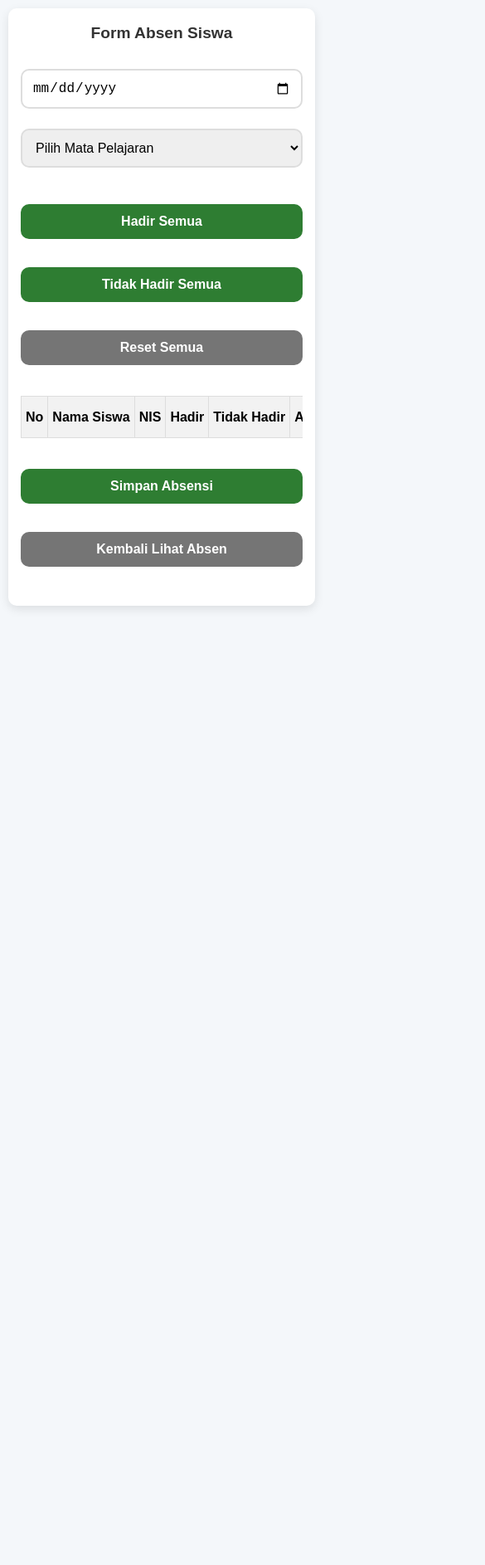
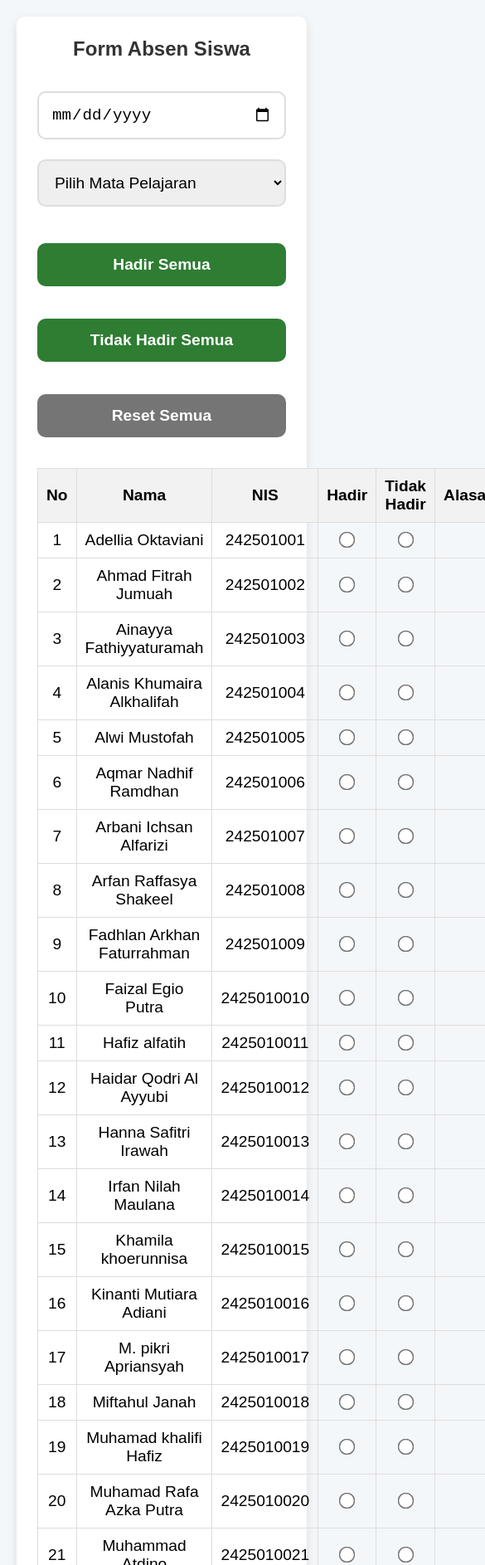
Before and after one commit to FizPoject24/Absensi2, a plain HTML site: page ubah_absen.html in a window 390 px wide. Shown: the top 1886 px of the page at 83% size, 585 px wide, since content can reach past the window. Before the commit the page ends 844 px from the top, so only its background shows below. Drawn offline with Linux system fonts and the light colour scheme.

Commit message:
Update ubah_absen.html

```diff
--- a/ubah_absen.html
+++ b/ubah_absen.html
@@ -2,10 +2,9 @@
 <html lang="id">
 <head>
   <meta charset="UTF-8">
-  <meta name="viewport" content="width=device-width, initial-scale=1.0, maximum-scale=1.0, user-scalable=yes">
+  <meta name="viewport" content="width=device-width, initial-scale=1.0">
   <title>Form Absen Otomatis</title>
   <style>
-    /* Sama seperti gaya CSS sebelumnya */
     :root {
       --primary-color: #2E7D32;
       --secondary-color: #1B5E20;
@@ -29,7 +28,6 @@
       min-height: 100vh;
       padding: 20px;
       font-size: 18px;
-      line-height: 1.6;
     }
 
     .form-container {
@@ -37,9 +35,8 @@
       padding: 25px;
       border-radius: var(--border-radius);
       box-shadow: 0 4px 12px rgba(0,0,0,0.1);
-      width: 100%;
       max-width: 1000px;
-      margin: 0 auto;
+      margin: auto;
     }
 
     h2 {
@@ -49,22 +46,13 @@
       color: #333;
     }
 
-    input[type="date"],
-    select,
-    button {
+    input[type="date"], select, button {
       padding: 15px;
       margin: 12px 0;
       width: 100%;
-      box-sizing: border-box;
       border-radius: var(--border-radius);
       border: 2px solid #ddd;
       font-size: var(--font-large);
-    }
-
-    input[type="date"]:focus,
-    select:focus {
-      border-color: var(--primary-color);
-      outline: none;
     }
 
     table {
@@ -75,14 +63,25 @@
     }
 
     th, td {
-      padding: 15px 10px;
+      padding: 10px;
       text-align: center;
       border: 1px solid #ddd;
     }
 
     th {
-      background-color: #f2f2f2;
-      font-weight: bold;
+      background: #f2f2f2;
+    }
+
+    .btn-group {
+      display: flex;
+      flex-wrap: wrap;
+      gap: 15px;
+      margin: 20px 0;
+    }
+
+    .btn-group button {
+      flex: 1;
+      min-width: 150px;
     }
 
     button {
@@ -91,32 +90,11 @@
       border: none;
       cursor: pointer;
       font-weight: bold;
-      transition: background 0.3s;
       font-size: var(--font-large);
     }
 
     button:hover {
       background-color: var(--secondary-color);
-    }
-
-    .btn-group {
-      display: flex;
-      gap: 15px;
-      margin: 20px 0;
-      flex-wrap: wrap;
-    }
-
-    .btn-group button {
-      flex: 1;
-      min-width: 150px;
-    }
-
-    .btn-danger {
-      background-color: var(--danger-color);
-    }
-
-    .btn-danger:hover {
-      background-color: #B71C1C;
     }
 
     .btn-secondary {
@@ -127,63 +105,23 @@
       background-color: #616161;
     }
 
+    .btn-danger {
+      background-color: var(--danger-color);
+    }
+
+    .btn-danger:hover {
+      background-color: #b71c1c;
+    }
+
     input[type="radio"] {
-      transform: scale(1.8);
+      transform: scale(1.5);
       margin: 0 10px;
       accent-color: var(--primary-color);
     }
 
-    /* Responsive Styles */
     @media (max-width: 768px) {
-      body {
-        padding: 10px;
-        font-size: 16px;
-      }
-
-      .form-container {
-        padding: 15px;
-      }
-
-      h2 {
-        font-size: var(--font-large);
-        margin-bottom: 15px;
-      }
-
-      table {
-        font-size: 16px;
-      }
-
-      th, td {
-        padding: 12px 5px;
-      }
-
-      input[type="radio"] {
-        transform: scale(1.5);
-        margin: 0 5px;
-      }
-
       .btn-group {
         flex-direction: column;
-        gap: 10px;
-      }
-
-      .btn-group button {
-        width: 100%;
-      }
-    }
-
-    @media (max-width: 480px) {
-      table {
-        display: block;
-        overflow-x: auto;
-        white-space: nowrap;
-      }
-
-      input[type="date"],
-      select,
-      button {
-        padding: 12px;
-        font-size: 16px;
       }
     }
   </style>
@@ -208,16 +146,14 @@
       <thead>
         <tr>
           <th>No</th>
-            <th>Nama Siswa</th>
+          <th>Nama</th>
           <th>NIS</th>
           <th>Hadir</th>
           <th>Tidak Hadir</th>
           <th>Alasan</th>
         </tr>
       </thead>
-        <tbody>
-          <!-- Data siswa nanti disini -->
-        </tbody>
+      <tbody></tbody>
     </table>
 
     <div class="btn-group">
@@ -228,7 +164,6 @@
 </div>
 
 <script>
-    // Data pelajaran
   const pelajaranList = [
     "Matematika",
     "Pendidikan Agama dan Budi Pekerti",
@@ -238,126 +173,146 @@ const pelajaranList = [
     "Pendidikan Jasmani, Olahraga dan Kesehatan (PJOK)",
     "Seni dan Budaya",
     "Projek Penguatan Profil Pelajar Pancasila",
-"Bahasa Sunda",
   ];
 
-// Data siswa (40 orang)
   const siswaData = [
-{ nama: "Adeeva Afshan Myesha", nis: "232401001" },
-{ nama: "Adelia Nazwa Orlin", nis: "232401002" },
-{ nama: "Adellia Rahmadhani", nis: "232401003" },
-{ nama: "Alby Zikri Putra Zaelani", nis: "232401004" },
-{ nama: "Alika Meisa Gabriela", nis: "232401005" },
-{ nama: "Almeera Izhar Mauza", nis: "232401006" },
-{ nama: "Amanda Ramadhani", nis: "232401027" },
-{ nama: "Amira Ainun Mahya", nis: "232401007" },
-{ nama: "Ananda Muhammad Yusuf", nis: "232401008" },
-{ nama: "Ashila Alfahreza", nis: "232401009" },
-{ nama: "Az Zahra Rizkyyani Saputri", nis: "232401010" },
-{ nama: "Azkha Ramadhan Hardiansyah", nis: "232401011" },
-{ nama: "Bilqis Nafisa Azura", nis: "232401012" },
-{ nama: "Dias Nafis Alfaridzy Akhmad", nis: "232401013" },
-{ nama: "Elvina Kirana Maulica", nis: "232401014" },
-{ nama: "Hasbi Rahmdan Solihin", nis: "232401015" },
-{ nama: "Iqbal Gunawan", nis: "232401016" },
-{ nama: "Kanaya Elsabila Putri", nis: "232401017" },
-{ nama: "Kayla Putri Suhendar", nis: "232401018" },
-{ nama: "Keisha Putri Sabhira", nis: "232401019" },
-{ nama: "Kha Iza Nazira Putri", nis: "232401020" },
-{ nama: "Khaniza Nafiza Putri", nis: "232401021" },
-{ nama: "Khansa Alifa Agung", nis: "232401022" },
-{ nama: "Kharisma Putri", nis: "232401023" },
-{ nama: "M Zulfan Azhar", nis: "232401024" },
-{ nama: "M Ryan Ardiansyah", nis: "232401026" },
-{ nama: "Mario Apriansyah Sumarna", nis: "232401028" },
-{ nama: "Muhamad Al Fahrizi", nis: "232401029" },
-{ nama: "Muhamad Alfiano", nis: "232401030" },
-{ nama: "Muhamad Anjas Putra", nis: "232401031" },
-{ nama: "Muhamad Pajar Ramadhan", nis: "232401033" },
-{ nama: "Muhammad Fahri", nis: "232401034" },
-{ nama: "Muhammad Gibran", nis: "232401035" },
-{ nama: "Muhammad Rifaldi", nis: "232401036" },
-{ nama: "Muhammad Rifki Al-Hakim", nis: "232401037" },
-{ nama: "Natasya Adreni Meisy", nis: "232401039" },
-{ nama: "Nisa Hayatul Nahda", nis: "232401040" },
-{ nama: "Nur Aulia", nis: "232401041" },
-{ nama: "Raisyha Az-Zahra", nis: "232401042" },
-{ nama: "Riza Amsory", nis: "232401043" },
-{ nama: "Sapnatun Najwa", nis: "232401044" },
-{ nama: "Sufhian Sarif", nis: "232401045" },
-{ nama: "Tri Guntara", nis: "232401046" },
-{ nama: "Yusria Humaira", nis: "232401047" },
+    { nama: "Adellia Oktaviani", nis: "242501001" },
+    { nama: "Ahmad Fitrah Jumuah", nis: "242501002" },
+    { nama: "Ainayya Fathiyyaturamah", nis: "242501003" },
+    { nama: "Alanis Khumaira Alkhalifah", nis: "242501004" },
+    { nama: "Alwi Mustofah", nis: "242501005" },
+    { nama: "Aqmar Nadhif Ramdhan", nis: "242501006" },
+    { nama: "Arbani Ichsan Alfarizi", nis: "242501007" },
+    { nama: "Arfan Raffasya Shakeel", nis: "242501008" },
+    { nama: "Fadhlan Arkhan Faturrahman", nis: "242501009" },
+    { nama: "Faizal Egio Putra", nis: "2425010010" },
+    { nama: "Hafiz alfatih", nis: "2425010011" },
+    { nama: "Haidar Qodri Al Ayyubi", nis: "2425010012" },
+    { nama: "Hanna Safitri Irawah", nis: "2425010013" },
+    { nama: "Irfan Nilah Maulana", nis: "2425010014" },
+    { nama: "Khamila khoerunnisa", nis: "2425010015" },
+    { nama: "Kinanti Mutiara Adiani", nis: "2425010016" },
+    { nama: "M. pikri Apriansyah", nis: "2425010017" },
+    { nama: "Miftahul Janah", nis: "2425010018" },
+    { nama: "Muhamad khalifi Hafiz", nis: "2425010019" },
+    { nama: "Muhamad Rafa Azka Putra", nis: "2425010020" },
+    { nama: "Muhammad Atdino", nis: "2425010021" },
+    { nama: "Muhammad Arya Kurniawan", nis: "2425010022" },
+    { nama: "Muhammad Iqbal Al Fajry", nis: "2425010023" },
+    { nama: "Muhammad Rayhan Rafasya", nis: "2425010024" },
+    { nama: "Muhammad Rizki Ramadhan", nis: "2425010025" },
+    { nama: "Nakeisha Permata Putri", nis: "2425010026" },
+    { nama: "Naila Azkia Putri", nis: "2425010027" },
+    { nama: "Nurlailan Fitriani Syawalia", nis: "2425010028" },
+    { nama: "R. Nabil Ahmad", nis: "2425010029" },
+    { nama: "Rafka Ardiyansyah", nis: "2425010030" },
+    { nama: "Risma Nurmala", nis: "2425010031" },
+    { nama: "Syamsul Muarif", nis: "2425010032" },
+    { nama: "Shella Anjani", nis: "2425010033" },
+    { nama: "Silvi Tri Jayanti", nis: "2425010034" },
+    { nama: "Solihin", nis: "2425010035" },
+    { nama: "Suci Azahra", nis: "2425010036" },
+    { nama: "Syahirul Alimah", nis: "2425010037" },
+    { nama: "Syamil Hizballeh", nis: "2425010038" },
   ];
 
-    function toggleAlasanSelect(event, index) {
-      const alasanSelect = document.querySelector(`.alasan-select[data-nis="${siswaData[index].nis}"]`);
-      if (event.target.value === 'Tidak Hadir') {
-        alasanSelect.style.display = 'inline-block';
-      } else {
-        alasanSelect.style.display = 'none';
-      }
-    }
+  document.addEventListener("DOMContentLoaded", function() {
+    loadPelajaran();
+    loadSiswa();
+
+    document.getElementById('tanggal').addEventListener("change", loadAbsensiLama);
+    document.getElementById('pelajaran').addEventListener("change", loadAbsensiLama);
+  });
 
   function loadPelajaran() {
-        const pelajaranSelect = document.getElementById('pelajaran');
-
-        // Kosongkan opsi yang ada di select
-        pelajaranSelect.innerHTML = '<option value="">Pilih Mata Pelajaran</option>';
-
-        // Masukkan mata pelajaran ke dalam select
-        pelajaranList.forEach(pelajaran => {
-          const option = document.createElement('option');
-          option.value = pelajaran;
-          option.textContent = pelajaran;
-          pelajaranSelect.appendChild(option);
+    const select = document.getElementById('pelajaran');
+    pelajaranList.forEach(p => {
+      const opt = document.createElement('option');
+      opt.value = p;
+      opt.textContent = p;
+      select.appendChild(opt);
     });
   }
 
-      function loadAbsensi() {
-        loadPelajaran(); // Muat daftar mata pelajaran ke dalam select
-
-        const absensiList = JSON.parse(localStorage.getItem('absensi')) || [];
-        const today = new Date().toISOString().split('T')[0];
-        const absensiToday = absensiList.find(absen => absen.tanggal === today);
-
-        if (absensiToday) {
-          document.getElementById('tanggal').value = absensiToday.tanggal;
-          document.getElementById('pelajaran').value = absensiToday.pelajaran;
-
-          const tableBody = document.querySelector('#siswaTable tbody');
-          tableBody.innerHTML = ''; // Clear existing rows
-
-          siswaData.forEach((siswa, index) => {
-            const status = absensiToday.absensi.find(item => item.nis === siswa.nis);
+  function loadSiswa() {
+    const tbody = document.querySelector('#siswaTable tbody');
+    tbody.innerHTML = '';
+    siswaData.forEach((s, i) => {
       const tr = document.createElement('tr');
       tr.innerHTML = `
-              <td>${index + 1}</td>
-              <td>${siswa.nama}</td>
-              <td>${siswa.nis}</td>
+        <td>${i + 1}</td>
+        <td>${s.nama}</td>
+        <td>${s.nis}</td>
+        <td><input type="radio" name="absen-${i}" value="Hadir"></td>
+        <td><input type="radio" name="absen-${i}" value="Tidak Hadir" onchange="toggleAlasan(this, ${i})"></td>
         <td>
-                <input type="radio" name="absen-${index}" value="Hadir" ${status && status.status === 'Hadir' ? 'checked' : ''} onchange="toggleAlasanSelect(event, ${index})"> Hadir
-              </td>
-              <td>
-                <input type="radio" name="absen-${index}" value="Tidak Hadir" ${status && status.status === 'Tidak Hadir' ? 'checked' : ''} onchange="toggleAlasanSelect(event, ${index})"> Tidak Hadir
-              </td>
-              <td>
-                <select class="alasan-select" data-nis="${siswa.nis}" style="${status && status.status === 'Tidak Hadir' ? 'display: inline-block;' : 'display: none;'}">
-                  <option value="">Pilih Alasan</option>
-                  <option value="Sakit" ${status && status.alasan === 'Sakit' ? 'selected' : ''}>Sakit</option>
-                  <option value="Izin" ${status && status.alasan === 'Izin' ? 'selected' : ''}>Izin</option>
-                  <option value="Alfa" ${status && status.alasan === 'Alfa' ? 'selected' : ''}>Alfa</option>
+          <select class="alasan-select" data-nis="${s.nis}" style="display:none">
+            <option value="Sakit">Sakit</option>
+            <option value="Izin">Izin</option>
+            <option value="Tanpa Keterangan">Tanpa Keterangan</option>
           </select>
         </td>
       `;
-            tableBody.appendChild(tr);
+      tbody.appendChild(tr);
+    });
+  }
+
+  function toggleAlasan(radio, index) {
+    const alasan = document.querySelector(`.alasan-select[data-nis="${siswaData[index].nis}"]`);
+    alasan.style.display = radio.checked && radio.value === 'Tidak Hadir' ? 'inline-block' : 'none';
+  }
+
+  function hadirSemua() {
+    siswaData.forEach((_, i) => {
+      document.querySelector(`input[name="absen-${i}"][value="Hadir"]`).checked = true;
+      toggleAlasan({ checked: false }, i);
+    });
+  }
+
+  function tidakHadirSemua() {
+    siswaData.forEach((_, i) => {
+      document.querySelector(`input[name="absen-${i}"][value="Tidak Hadir"]`).checked = true;
+      toggleAlasan({ checked: true, value: 'Tidak Hadir' }, i);
+    });
+  }
+
+  function resetSemua() {
+    siswaData.forEach((_, i) => {
+      document.querySelector(`input[name="absen-${i}"][value="Hadir"]`).checked = false;
+      document.querySelector(`input[name="absen-${i}"][value="Tidak Hadir"]`).checked = false;
+      toggleAlasan({ checked: false }, i);
+    });
+  }
+
+  function loadAbsensiLama() {
+    const tanggal = document.getElementById('tanggal').value;
+    const pelajaran = document.getElementById('pelajaran').value;
+    if (!tanggal || !pelajaran) return;
+
+    const allData = JSON.parse(localStorage.getItem('absensi')) || [];
+    const match = allData.find(item => item.tanggal === tanggal && item.pelajaran === pelajaran);
+
+    resetSemua(); // Bersihkan dulu
+
+    if (match) {
+      match.absensi.forEach((absen, i) => {
+        const siswaIndex = siswaData.findIndex(s => s.nis === absen.nis);
+        if (siswaIndex !== -1) {
+          const hadirRadio = document.querySelector(`input[name="absen-${siswaIndex}"][value="Hadir"]`);
+          const tidakHadirRadio = document.querySelector(`input[name="absen-${siswaIndex}"][value="Tidak Hadir"]`);
+          const alasanEl = document.querySelector(`.alasan-select[data-nis="${absen.nis}"]`);
+          if (absen.status === "Hadir") {
+            hadirRadio.checked = true;
+            alasanEl.style.display = "none";
+          } else {
+            tidakHadirRadio.checked = true;
+            alasanEl.style.display = "inline-block";
+            alasanEl.value = absen.alasan;
+          }
+        }
       });
     }
   }
-
-      window.onload = function() {
-        loadAbsensi(); // Muat absensi jika ada
-      };
-
 
   function simpanAbsensi() {
     const tanggal = document.getElementById('tanggal').value;
@@ -368,19 +323,14 @@ const siswaData = [
       return;
     }
 
-        // Validasi apakah semua siswa sudah diisi absensinya
     let semuaTerisi = true;
-        const absensi = siswaData.map((siswa, index) => {
-          const status = document.querySelector(`input[name="absen-${index}"]:checked`);
+    const absensi = siswaData.map((siswa, i) => {
+      const status = document.querySelector(`input[name="absen-${i}"]:checked`);
       let alasan = "";
       if (!status) {
         semuaTerisi = false;
       } else if (status.value === "Tidak Hadir") {
         alasan = document.querySelector(`.alasan-select[data-nis="${siswa.nis}"]`).value;
-            if (!alasan) {
-              alert(`Alasan untuk siswa ${siswa.nama} belum diisi!`);
-              semuaTerisi = false;
-            }
       }
       return {
         nama: siswa.nama,
@@ -391,39 +341,19 @@ const siswaData = [
     });
 
     if (!semuaTerisi) {
-          const konfirmasi = confirm("Masih ada siswa yang belum diisi absensinya. Yakin ingin melanjutkan?");
-          if (!konfirmasi) {
-            return;
-          }
+      const lanjut = confirm("Masih ada siswa yang belum diisi absensinya. Yakin ingin lanjut?");
+      if (!lanjut) return;
     }
 
-        const dataAbsen = {
-          tanggal,
-          pelajaran,
-          absensi
-        };
-
-        // Ambil data absensi yang ada di localStorage
     let absensiList = JSON.parse(localStorage.getItem('absensi')) || [];
-
-        // Cek apakah data absen hari ini sudah ada di localStorage
-        const indexDataAbsen = absensiList.findIndex(item => item.tanggal === tanggal);
-        if (indexDataAbsen !== -1) {
-          // Jika data untuk tanggal ini sudah ada, perbarui
-          absensiList[indexDataAbsen] = dataAbsen;
-        } else {
-          // Jika belum ada, tambahkan data baru
-          absensiList.push(dataAbsen);
-        }
-
-        // Simpan data absensi yang telah diperbarui ke localStorage
+    absensiList = absensiList.filter(item => !(item.tanggal === tanggal && item.pelajaran === pelajaran));
+    absensiList.push({ tanggal, pelajaran, absensi });
     localStorage.setItem('absensi', JSON.stringify(absensiList));
 
     alert('Absensi berhasil disimpan!');
     document.getElementById('absenForm').reset();
     resetSemua();
   }
-
 </script>
 
 </body>
```
Lines whose indentation alone changed are shown as unchanged.
